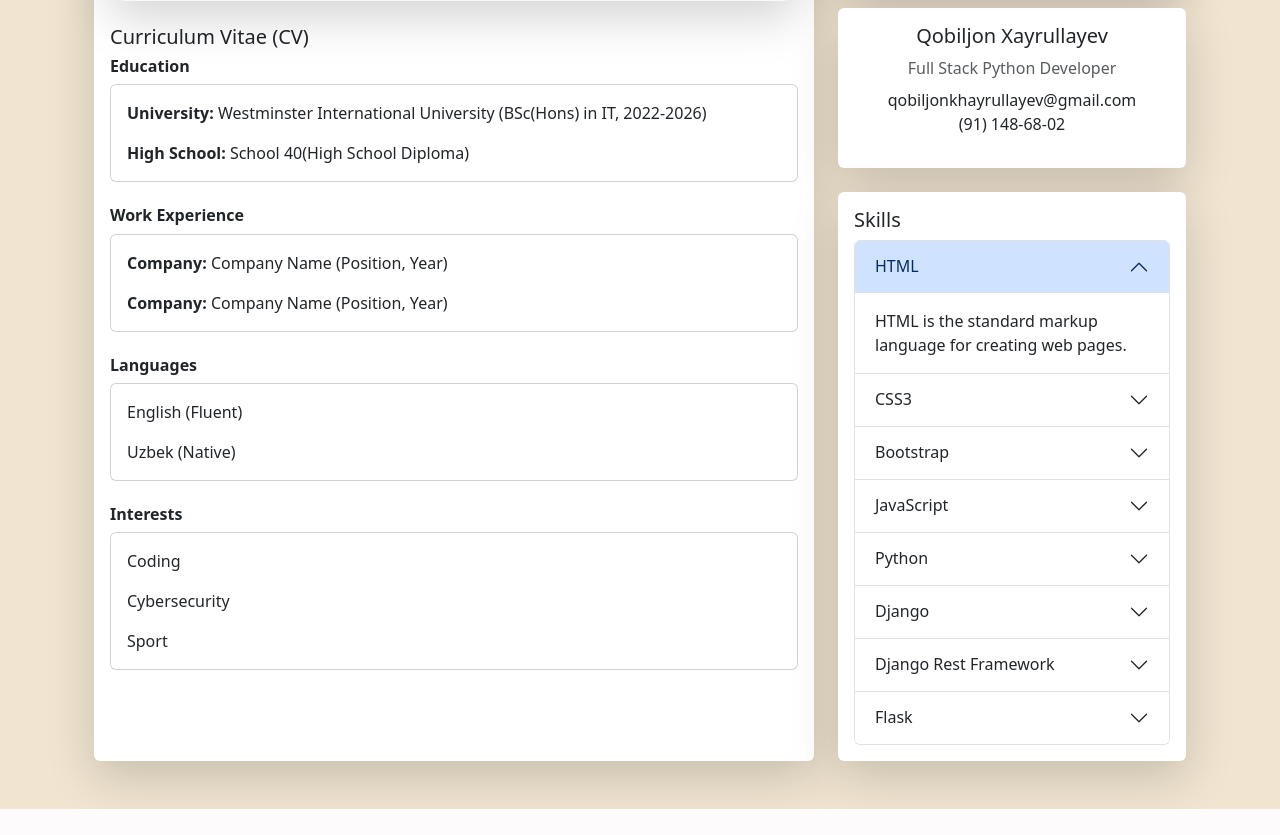
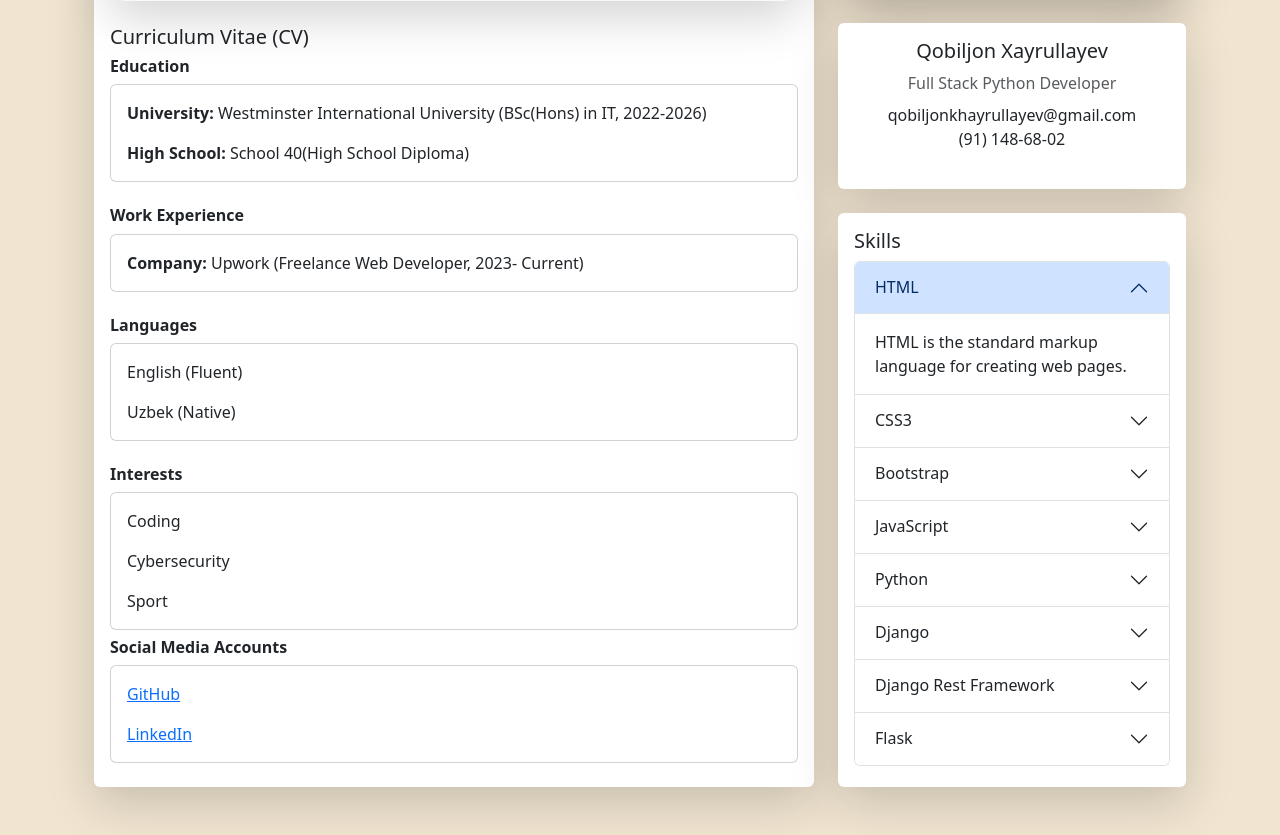
Before and after one commit to qobiljons/Blog2.0, a Django app: page /about/ in a window 1280 px wide. Shown: the part 395-1230 px from the top of the page. Before the commit the page ends 1204 px from the top, so only its background shows below. Run offline with Django 5.2, Linux system fonts and the light colour scheme; some libraries are stand-ins or nearby versions.

Commit message:
Full Project

```diff
--- a/templates/about.html
+++ b/templates/about.html
@@ -1,4 +1,6 @@
+
 {% extends 'base.html' %}
+{%load static%}
 {% block title %}About Me{% endblock %}
 {% block content %}
 <main class="container my-5">
@@ -37,8 +39,7 @@
                 <h6 class="fw-bold">Work Experience</h6>
                 <div class="card mb-2">
                     <div class="card-body">
-                        <p class="card-text"><strong>Company:</strong> Company Name (Position, Year)</p>
-                        <p class="card-text"><strong>Company:</strong> Company Name (Position, Year)</p>
+                        <p class="card-text"><strong>Company:</strong> Upwork (Freelance Web Developer, 2023- Current)</p>
                     </div>
                 </div>
             </div>
@@ -63,6 +64,16 @@
                     </div>
                 </div>
             </div>
+            <div>
+                <h6 class="fw-bold">Social Media Accounts</h6>
+                <div class="card mb-2">
+                    <div class="card-body">
+                        <p class="card-text"><a href="https://github.com/qobiljons">GitHub</a></p>
+                        <p class="card-text"><a href="https://www.linkedin.com/in/khayrullayev-qobiljon-94aa85283/">LinkedIn</a></p>
+
+                    </div>
+                </div>
+            </div>
 
 
 
@@ -74,7 +85,7 @@
          <div class="col-lg-4 d-flex flex-column">
             <div class="card shadow-lg border-0 mb-4 flex-grow-1 hover-card">
                 <div class="text-center p-3">
-                    <img src="https://img.freepik.com/free-photo/handsome-male-entrepreneur-suit-sit-office-desk-with-laptop-look-pleased_176420-15923.jpg?t=st=1716656605~exp=1716660205~hmac=ab4f15e2ceac99566b87af471135d250141d6280c28e21bacd9028b044f911f6&w=1380" class="img-fluid rounded-10 shadow-lg" alt="My Picture">
+                    <img src="{%static 'images/img.png' %}" class="img-fluid rounded-10 shadow-lg" alt="My Picture">
                 </div>
             </div>
             <div class="card shadow-lg border-0 mb-4 flex-grow-1">
```
Also changed, not shown: articles/admin.py (+12 -2 lines), articles/models.py (+15 -2 lines), templates/post.html (+5 -11 lines), db.sqlite3.
